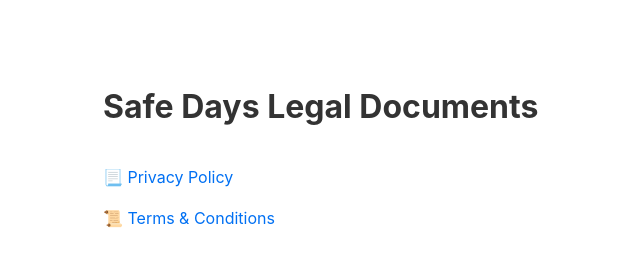
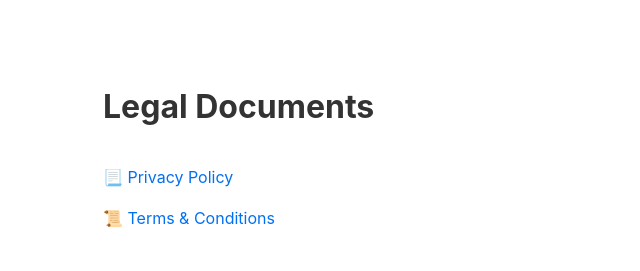
Before and after one commit to PositiveChangeLTD/Policies, a plain HTML site: page index.html in a window 1280 px wide. Shown: the whole page, without its empty margins (137-777 px from the left). Drawn offline with Linux system fonts and the light colour scheme.

Commit message:
Update index.html

```diff
--- a/index.html
+++ b/index.html
@@ -34,7 +34,7 @@
   </style>
 </head>
 <body>
-  <h1>Safe Days Legal Documents</h1>
+  <h1>Legal Documents</h1>
   <ul>
     <li><a href="privacy-policy.html">📃 Privacy Policy</a></li>
     <li><a href="terms-and-conditions.html">📜 Terms & Conditions</a></li>
```
